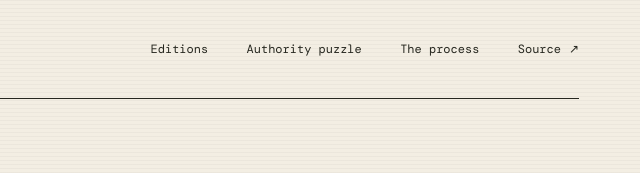
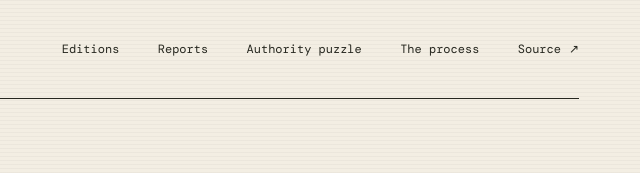
Before and after one commit to mazze93/rustpress, an Astro site in the folder site/: page / in a window 1280 px wide. Shown: the top 173 px of the page, 637-1277 px from the left. Built offline with nearby package versions, Linux system fonts and the light colour scheme; Astro itself is replaced by a stand-in of ours.

Commit message:
site: link /reports/ in nav; bump @astrojs/check 0.9.12, wrangler 4.160.0
Signed-off-by: Mazze LeCzzare Frazer <mazze@mazzeleczzare.com>
Co-Authored-By: Claude Opus 5.5 <noreply@anthropic.com>
Claude-Session: https://claude.ai/code/session_018xHHJUAddkExvVHmoU1rh7

```diff
--- a/site/package.json
+++ b/site/package.json
@@ -18,10 +18,10 @@
     "astro": "7.3.3"
   },
   "devDependencies": {
-    "@astrojs/check": "0.9.8",
+    "@astrojs/check": "0.9.12",
     "@types/node": "^26.6.3",
     "typescript": "5.9.3",
-    "wrangler": "4.135.0"
+    "wrangler": "4.160.0"
   },
   "allowScripts": {
     "fsevents@2.3.3": true,
--- a/site/src/pages/index.astro
+++ b/site/src/pages/index.astro
@@ -29,7 +29,7 @@ const totalBytes = works.reduce((total, entry) => total + entry.bytes, 0);
     <a class="skip" href="#main">Skip to content</a>
     <header class="masthead">
       <a class="wordmark" href="/" aria-label="Rustpress home"><span class="wordmark-symbol" aria-hidden="true">rp.</span><span>Rustpress<small>The pressing room / Mazze LeCzzare</small></span></a>
-      <nav aria-label="Main navigation"><a href="#editions">Editions</a><a href="/authority-puzzle/">Authority puzzle</a><a href="#colophon">The process</a><a href="https://github.com/mazze93/rustpress">Source <span aria-hidden="true">↗</span></a></nav>
+      <nav aria-label="Main navigation"><a href="#editions">Editions</a><a href="/reports/">Reports</a><a href="/authority-puzzle/">Authority puzzle</a><a href="#colophon">The process</a><a href="https://github.com/mazze93/rustpress">Source <span aria-hidden="true">↗</span></a></nav>
     </header>
     <main id="main" tabindex="-1">
       <section class="opening" aria-labelledby="title">
```
Also changed, not shown: 1 other file.
